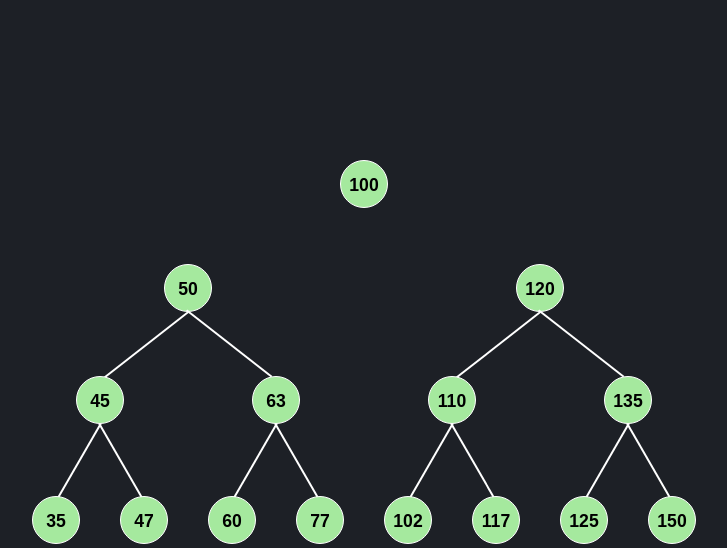
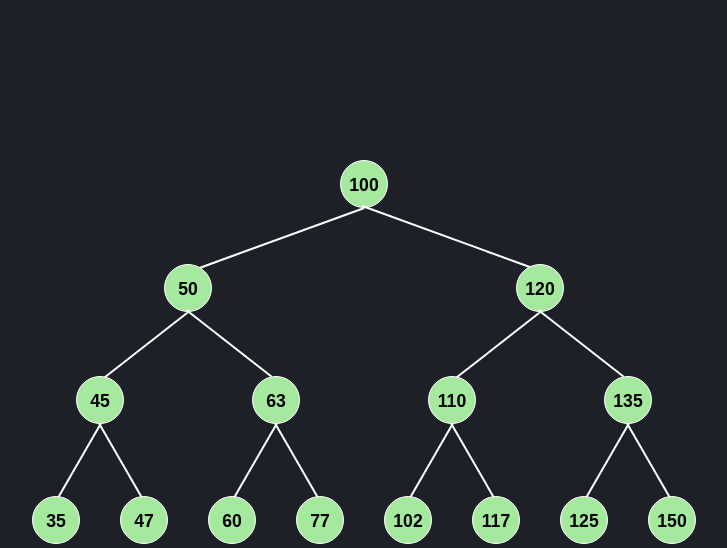
Before and after one commit to stian96/algorithm-visualizer, a Flask app: page /bintree in a window 1280 px wide. Shown: the top 548 px of the page, without its empty margins (276-1003 px from the left). Run offline with Flask 3, Linux system fonts and the light colour scheme.

Commit message:
finished visualization of bintree

```diff
--- a/app/static/css/node.css
+++ b/app/static/css/node.css
@@ -26,6 +26,7 @@ body {
     font-size: 1.1rem;
     font-weight: bold;
     border: 1px solid white;
+    z-index: 2;
 }
 
 .level-2 {
@@ -49,7 +50,39 @@ body {
     margin-top: 4.5rem;
 }
 
-/* Draw lines between nodes for the second level. */
+/* Lines between nodes for first level. */
+.line-left-1::after {
+    content: "";
+    position: absolute;
+    width: 2px;
+    height: 395%;
+    background-color: #ffff;
+    transform: rotate(70deg);
+    transform-origin: top left;
+}
+
+.line-left-1::after {
+    left: 50%;
+    top: 100%;
+}
+
+.line-right-1::after {
+    content: "";
+    position: absolute;
+    width: 2px;
+    height: 400%;
+    background-color: #ffff;
+    transform: rotate(-70deg);
+    transform-origin: top left;
+    z-index: 1;
+}
+
+.line-right-1::after {
+    right: 50%;
+    top: 100%;
+}
+
+/* Lines between nodes for the second level. */
 .line-left-2::after {
     content: "";
     position: absolute;
@@ -80,7 +113,7 @@ body {
     top: 100%;
 }
 
-/* Draw lines between the nodes for the third level */
+/* Lines between the nodes for the third level */
 .line-left-3::after {
     content: "";
     position: absolute;
--- a/app/templates/binary_tree.html
+++ b/app/templates/binary_tree.html
@@ -10,7 +10,8 @@
         <div id="tree-container">
             <span class="level-1">
                 <div class="node root">100
-                    <div class="line-container-1"></div>
+                    <div class="line-left-1"></div>
+                    <div class="line-right-1"></div>
                 </div>
             </span>
             <span class="level-2">
```
